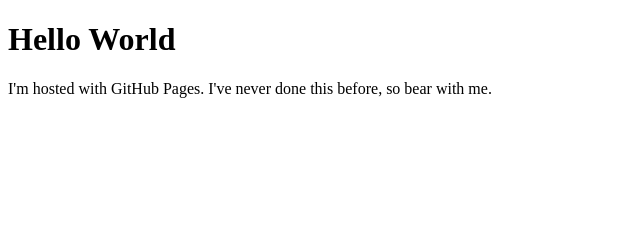
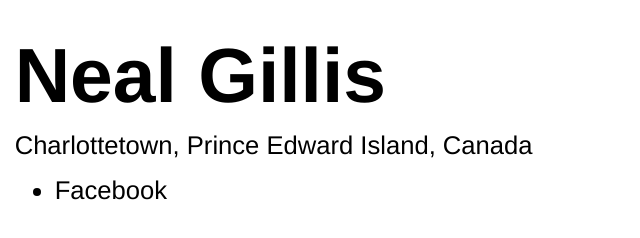
Before and after one commit to nealgillis/nealgillis.github.io, a plain HTML site: page index.html in a window 1280 px wide. Shown: the whole page, without its empty margins (0-640 px from the left). Drawn offline with Linux system fonts and the light colour scheme.

Commit message:
Update index.html

```diff
--- a/index.html
+++ b/index.html
@@ -1,7 +1,25 @@
 <!DOCTYPE html>
 <html>
+<meta name="viewport" content="width=device-width, initial-scale=1.0">
+<meta charset="UTF-8">
+<head>
+  <link rel="stylesheet" href="style.css">
+</head>
 <body>
-<h1>Hello World</h1>
-<p>I'm hosted with GitHub Pages. I've never done this before, so bear with me.</p>
+
+<div class="header">
+  <h1>Neal Gillis</h1>
+  <p>Charlottetown, Prince Edward Island, Canada</p>
+</div>
+<div class="content">
+
+<!-- Social media links -->
+
+  <ul>
+    <li>Facebook</li>
+  </ul>
+
+</div>
+
 </body>
 </html>
```
